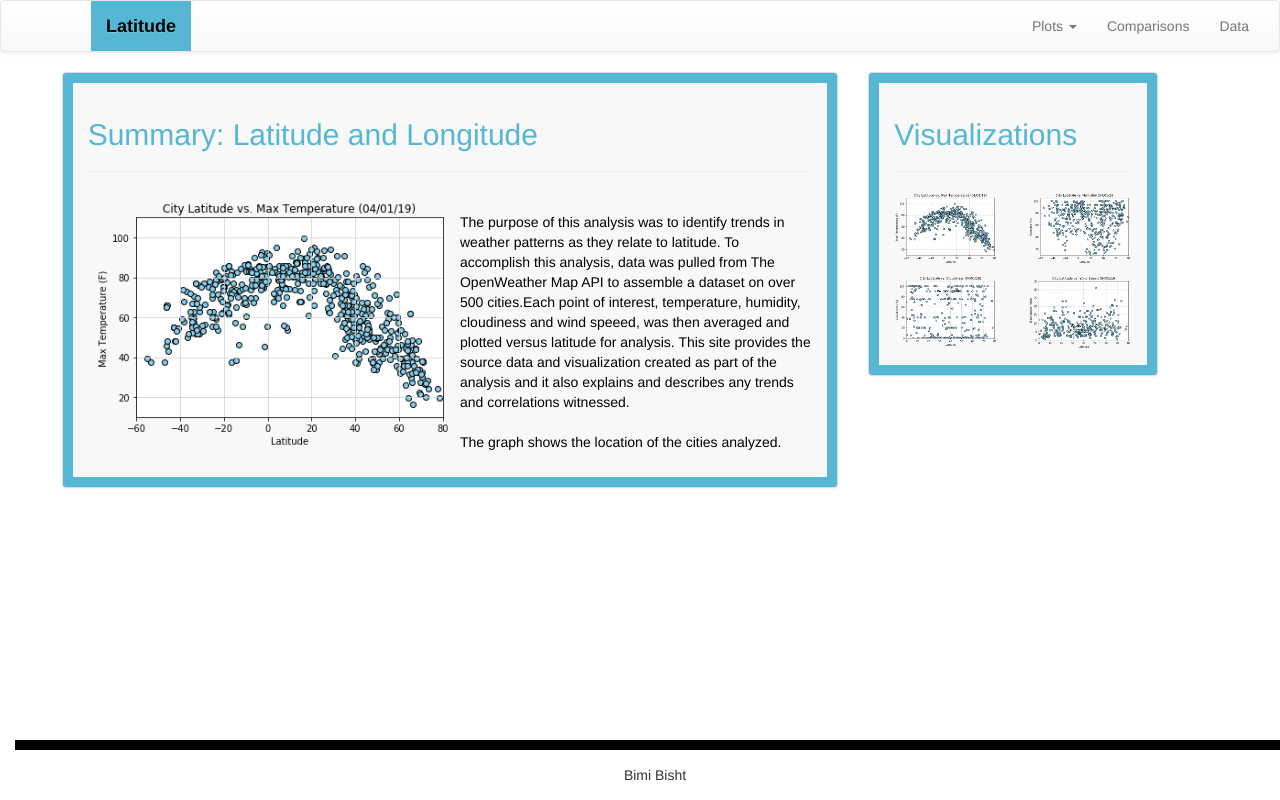
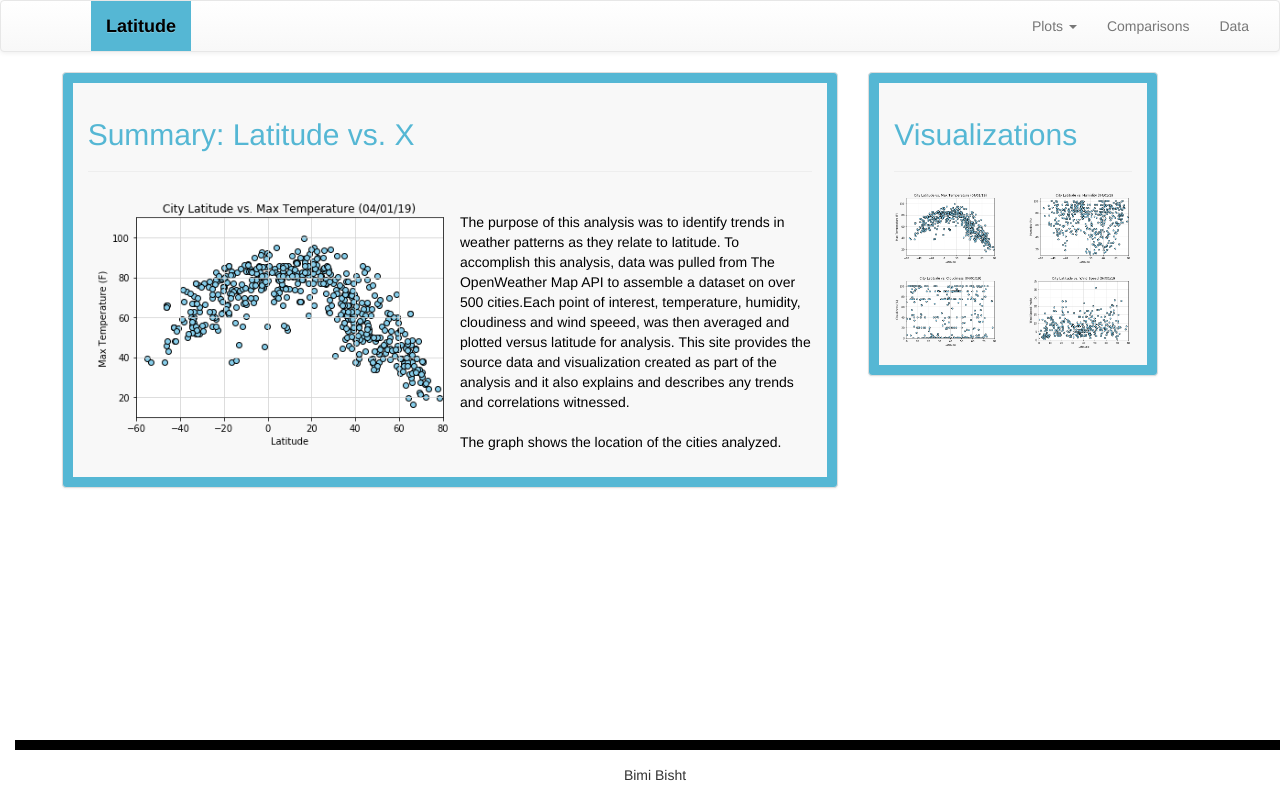
Before and after one commit to Vims29/Homework_Web_Visualization, a plain HTML site: page index.html in a window 1280 px wide. Drawn offline with nearby package versions, Linux system fonts and the light colour scheme.

Commit message:
updating

```diff
--- a/index.html
+++ b/index.html
@@ -68,7 +68,7 @@
                         <div class="col-md-7">
                             <div class="panel panel-default home">
                                 <div class="panel-body">
-                                    <h2 style="color:rgb(85, 183, 212);"> Summary: Latitude and Longitude</h2>
+                                    <h2 style="color:rgb(85, 183, 212);"> Summary: Latitude vs. X</h2>
                                     <hr>
 
                                         <img class = "img-responsive"
```
